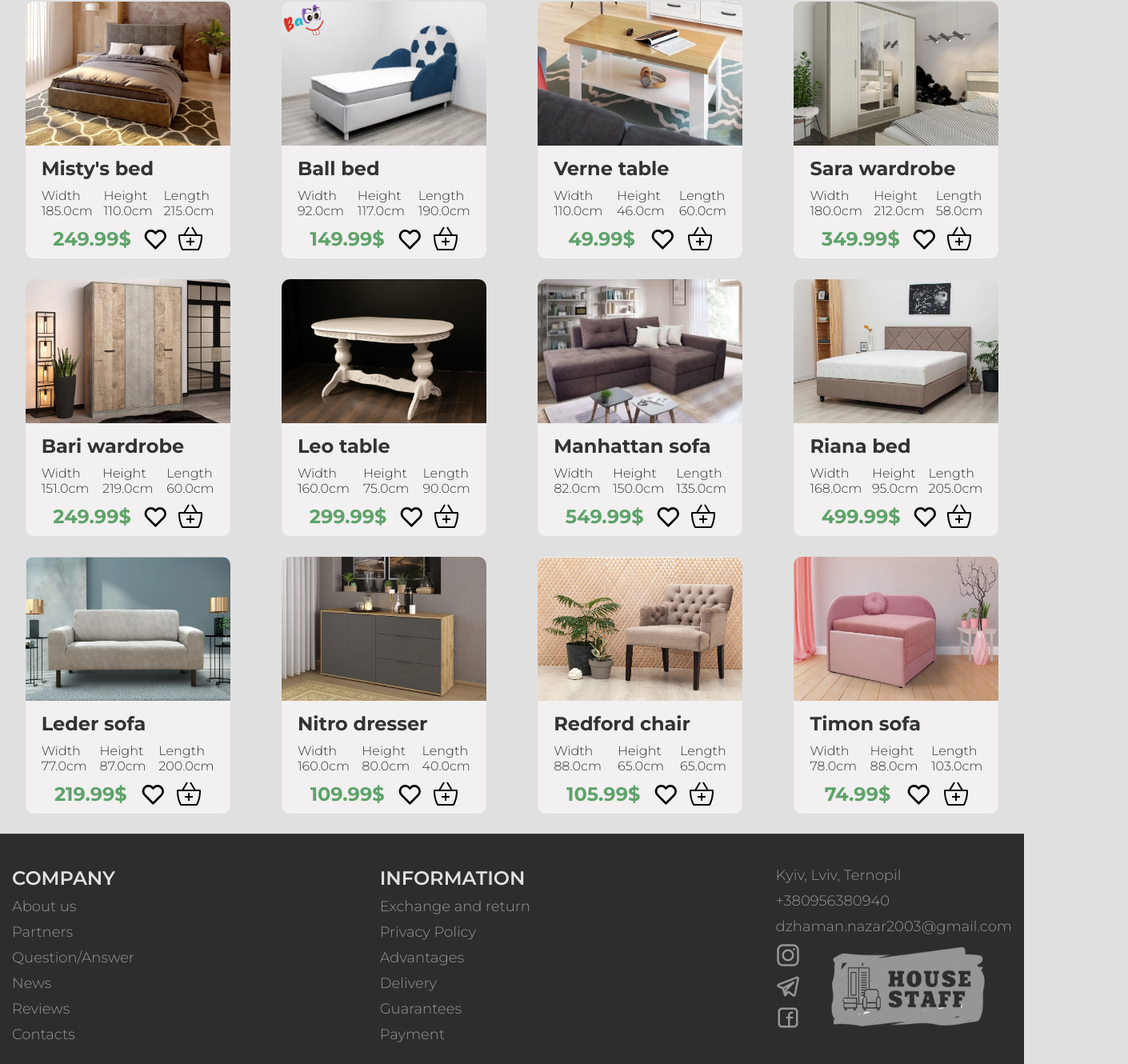
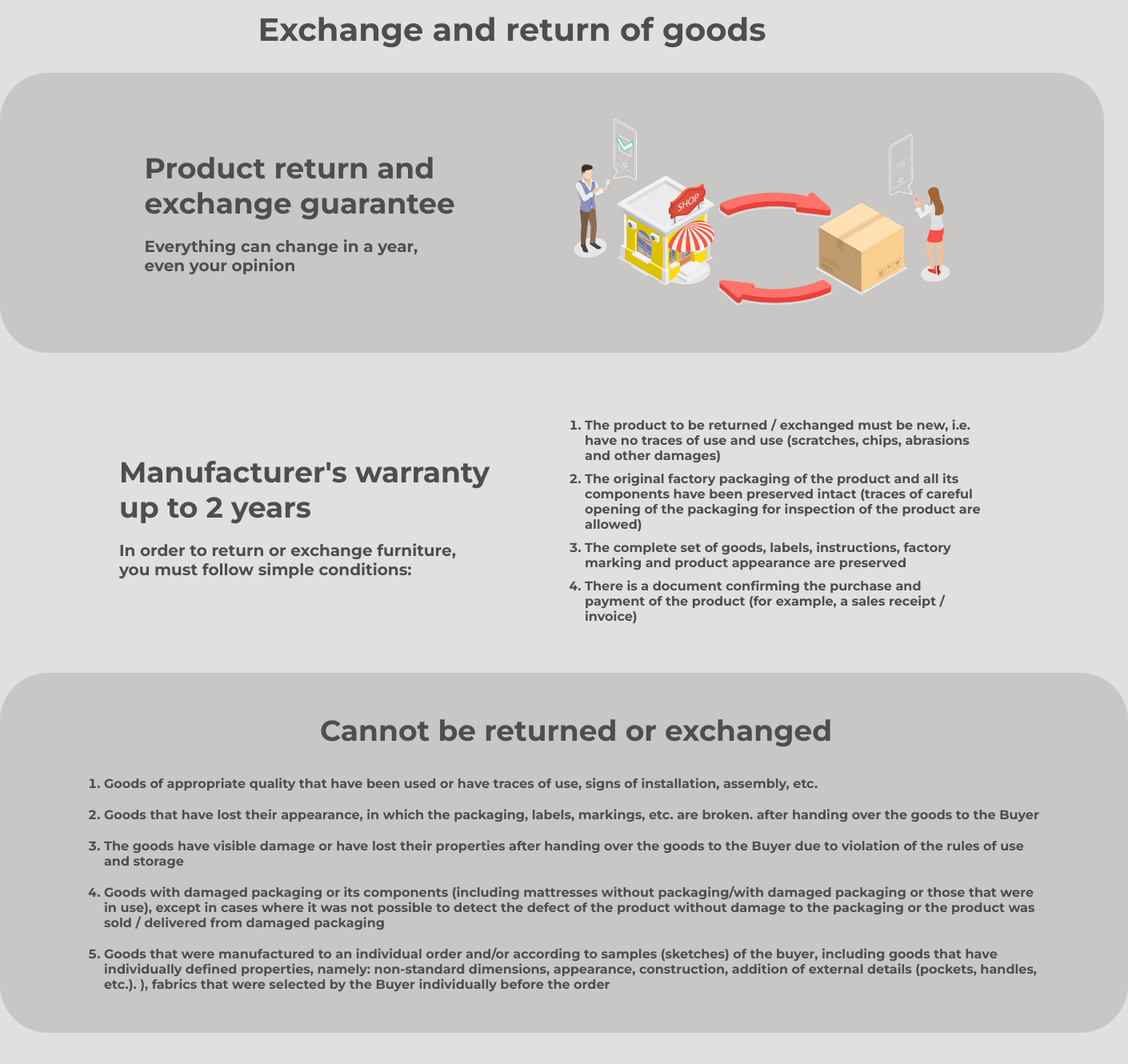
Before and after one commit to Dzhaman-Nazarii/furniture-store, a React (Create React App) app: page /exchange-return in a window 1280 px wide. Shown: the part 108-1438 px from the top of the page at 80% size, 1410 px wide, since content can reach past the window. Built offline with nearby package versions, Linux system fonts and the light colour scheme.

Commit message:
add ExchangeAndReturn page

```diff
--- a/src/components/app/App.tsx
+++ b/src/components/app/App.tsx
@@ -11,6 +11,8 @@ import { FavouritesProvider } from "../../context/FavouritesContext";
 import { BasketProvider } from "../../context/BasketContext";
 import { ProductDetails } from "../../pages/productDetalis/ProductDetails";
 import { SearchProvider } from "../../context/SearchContext";
+import { ExchangeAndReturn } from "../../pages/exchangeAndReturn/ExchangeAndReturn";
+import { About } from "../../pages/about/About";
 
 export const App: FC = () => {
 	return (
@@ -29,6 +31,8 @@ export const App: FC = () => {
 				  <Route path="/profile" element={<Profile />} />
 				  <Route path="/basket" element={<Basket />} />
 				  <Route path="/product/:productId" element={<ProductDetails />} />
+				  <Route path="/about" element={<About/>} />
+				  <Route path="/exchange-return" element={<ExchangeAndReturn />} />
 				  <Route path="*" element={<Home />} />
 				</Routes>
 			  </main>
--- a/src/components/footer/Footer.module.css
+++ b/src/components/footer/Footer.module.css
@@ -28,6 +28,11 @@
 	font-size: 18px;
 	margin-bottom: 10px;
 	color: rgba(255, 255, 255, 0.5);
+}
+
+.footer_link {
+	text-decoration: none;
+	color: inherit;
 }
 
 .footer_phone, .footer_mail {
--- a/src/components/footer/Footer.tsx
+++ b/src/components/footer/Footer.tsx
@@ -14,12 +14,24 @@ export const Footer: FC = () => {
 					<h3 className={css.footer_title}>Company</h3>
 					<nav className={css.footer_nav}>
 						<ul className={css.footer_list}>
-							<li className={css.footer_item}>About us</li>
-							<li className={css.footer_item}>Partners</li>
-							<li className={css.footer_item}>Question/Answer</li>
-							<li className={css.footer_item}>News</li>
-							<li className={css.footer_item}>Reviews</li>
-							<li className={css.footer_item}>Contacts</li>
+							<li className={css.footer_item}>
+								<Link className={css.footer_link} to="/about">About us</Link>
+							</li>
+							<li className={css.footer_item}>
+								<Link className={css.footer_link} to="/partners">Partners</Link>
+							</li>
+							<li className={css.footer_item}>
+								<Link className={css.footer_link} to="/faq">Question/Answer</Link>
+							</li>
+							<li className={css.footer_item}>
+								<Link className={css.footer_link} to="/news">News</Link>
+							</li>
+							<li className={css.footer_item}>
+								<Link className={css.footer_link} to="/reviews">Reviews</Link>
+							</li>
+							<li className={css.footer_item}>
+								<Link className={css.footer_link} to="/contacts">Contacts</Link>
+							</li>
 						</ul>
 					</nav>
 				</div>
@@ -28,13 +40,25 @@ export const Footer: FC = () => {
 					<nav className={css.footer_nav}>
 						<ul className={css.footer_list}>
 							<li className={css.footer_item}>
-								Exchange and return
+								<Link className={css.footer_link} to="/exchange-return">
+									Exchange and return
+								</Link>
 							</li>
-							<li className={css.footer_item}>Privacy Policy</li>
-							<li className={css.footer_item}>Advantages</li>
-							<li className={css.footer_item}>Delivery</li>
-							<li className={css.footer_item}>Guarantees</li>
-							<li className={css.footer_item}>Payment</li>
+							<li className={css.footer_item}>
+								<Link className={css.footer_link} to="/privacy-policy">Privacy Policy</Link>
+							</li>
+							<li className={css.footer_item}>
+								<Link className={css.footer_link} to="/advantages">Advantages</Link>
+							</li>
+							<li className={css.footer_item}>
+								<Link className={css.footer_link} to="/delivery">Delivery</Link>
+							</li>
+							<li className={css.footer_item}>
+								<Link className={css.footer_link} to="/guarantees">Guarantees</Link>
+							</li>
+							<li className={css.footer_item}>
+								<Link className={css.footer_link} to="/payment">Payment</Link>
+							</li>
 						</ul>
 					</nav>
 				</div>
@@ -62,7 +86,10 @@ export const Footer: FC = () => {
 						<div className={css.footer_social}>
 							<ul className={css.footer_apps}>
 								<li className={css.footer_app}>
-									<a href="https://www.instagram.com/dzhaman_1119/" target="_blank ">
+									<a
+										href="https://www.instagram.com/dzhaman_1119/"
+										target="_blank"
+										rel="noopener noreferrer">
 										<img
 											src={instagramSvg}
 											alt="instagram"
@@ -70,7 +97,10 @@ export const Footer: FC = () => {
 									</a>
 								</li>
 								<li className={css.footer_app}>
-									<a href="https://t.me/dzhaman_1119" target="_blank ">
+									<a
+										href="https://t.me/dzhaman_1119"
+										target="_blank"
+										rel="noopener noreferrer">
 										<img
 											src={telegramSvg}
 											alt="telegram"
@@ -78,7 +108,10 @@ export const Footer: FC = () => {
 									</a>
 								</li>
 								<li className={css.footer_app}>
-									<a href="https://www.facebook.com/share/vadB5d1aGgwSpQPA/?mibextid=LQQJ4d" target="_blank ">
+									<a
+										href="https://www.facebook.com/share/vadB5d1aGgwSpQPA/?mibextid=LQQJ4d"
+										target="_blank"
+										rel="noopener noreferrer">
 										<img
 											src={facebookSvg}
 											alt="facebook"
--- /dev/null
+++ b/src/pages/about/About.tsx
@@ -0,0 +1,7 @@
+import { FC } from 'react'
+
+export const About: FC = () => {
+  return (
+	<div>About</div>
+  )
+}
--- /dev/null
+++ b/src/pages/exchangeAndReturn/ExchangeAndReturn.module.css
@@ -0,0 +1,82 @@
+.exchange_header {
+	margin-top: 10px;
+	font-size: 40px;
+	text-align: center;
+}
+
+.exchange_box {
+	width: 100%;
+	height: 250px;
+	background-color: #c8c7c5;
+	border-radius: 60px;
+	padding: 50px;
+	display: flex;
+	align-items: center;
+	justify-content: space-evenly;
+	margin-top: 30px;
+	margin-bottom: 30px;
+}
+
+.exchange_title {
+	font-size: 36px;
+	margin-bottom: 20px;
+}
+
+.exchange_description {
+	font-size: 20px;
+	font-weight: bold;
+}
+
+.exchange_img {
+	width: 500px;
+	border-radius: 30px;
+}
+
+.exchange_success {
+	width: 100%;
+	height: 250px;
+	border-radius: 60px;
+	padding: 50px;
+	display: flex;
+	align-items: center;
+	justify-content: space-evenly;
+	gap: 20px;
+	margin-bottom: 20px;
+}
+
+.exchange_success_list {
+	width: 500px;
+}
+
+.exchange_success_item {
+	list-style: auto;
+	font-weight: bold;
+	margin-top: 10px;
+}
+
+.exchange_failed {
+	width: 100%;
+	height: 350px;
+	background-color: #c8c7c5;
+	border-radius: 60px;
+	padding: 50px 50px 50px 80px;
+	margin-bottom: 50px;
+}
+
+.exchange_failed_title {
+	text-align: center;
+	font-size: 36px;
+	margin-bottom: 10px;
+}
+
+.exchange_failed_list {
+	padding-left: 50px;
+	padding-right: 50px;
+	padding-top: 5px;
+}
+
+.exchange_failed_item {
+	list-style: auto;
+	font-weight: bold;
+	margin-top: 20px;
+}
--- /dev/null
+++ b/src/pages/exchangeAndReturn/ExchangeAndReturn.tsx
@@ -0,0 +1,99 @@
+import { FC } from "react";
+import css from "./ExchangeAndReturn.module.css";
+import returnSvg from "../../svg/return.webp";
+
+export const ExchangeAndReturn: FC = () => {
+	return (
+		<>
+			<h1 className={css.exchange_header}>
+				Exchange and return of goods
+			</h1>
+			<div className={css.exchange_box}>
+				<div>
+					<h2 className={css.exchange_title}>
+						Product return and <br /> exchange guarantee
+					</h2>
+					<p className={css.exchange_description}>
+						Everything can change in a year, <br /> even your
+						opinion
+					</p>
+				</div>
+				<img
+					className={css.exchange_img}
+					src={returnSvg}
+					alt="return"
+				/>
+			</div>
+			<div className={css.exchange_success}>
+				<div>
+					<h2 className={css.exchange_title}>
+						Manufacturer's warranty <br /> up to 2 years
+					</h2>
+					<p className={css.exchange_description}>
+						In order to return or exchange furniture, <br /> you
+						must follow simple conditions:
+					</p>
+				</div>
+				<ol className={css.exchange_success_list}>
+					<li className={css.exchange_success_item}>
+						The product to be returned / exchanged must be new, i.e.
+						have no traces of use and use (scratches, chips,
+						abrasions and other damages)
+					</li>
+					<li className={css.exchange_success_item}>
+						The original factory packaging of the product and all
+						its components have been preserved intact (traces of
+						careful opening of the packaging for inspection of the
+						product are allowed)
+					</li>
+					<li className={css.exchange_success_item}>
+						The complete set of goods, labels, instructions, factory
+						marking and product appearance are preserved
+					</li>
+					<li className={css.exchange_success_item}>
+						There is a document confirming the purchase and payment
+						of the product (for example, a sales receipt / invoice)
+					</li>
+				</ol>
+			</div>
+			<div className={css.exchange_failed}>
+				<h2 className={css.exchange_failed_title}>
+					Cannot be returned or exchanged
+				</h2>
+				<ol className={css.exchange_failed_list}>
+					<li className={css.exchange_failed_item}>
+						Goods of appropriate quality that have been used or have
+						traces of use, signs of installation, assembly, etc.
+					</li>
+					<li className={css.exchange_failed_item}>
+						Goods that have lost their appearance, in which the
+						packaging, labels, markings, etc. are broken. after
+						handing over the goods to the Buyer
+					</li>
+					<li className={css.exchange_failed_item}>
+						The goods have visible damage or have lost their
+						properties after handing over the goods to the Buyer due
+						to violation of the rules of use and storage
+					</li>
+					<li className={css.exchange_failed_item}>
+						Goods with damaged packaging or its components
+						(including mattresses without packaging/with damaged
+						packaging or those that were in use), except in cases
+						where it was not possible to detect the defect of the
+						product without damage to the packaging or the product
+						was sold / delivered from damaged packaging
+					</li>
+					<li className={css.exchange_failed_item}>
+						Goods that were manufactured to an individual order
+						and/or according to samples (sketches) of the buyer,
+						including goods that have individually defined
+						properties, namely: non-standard dimensions, appearance,
+						construction, addition of external details (pockets,
+						handles, etc.). ), fabrics that were selected by the
+						Buyer individually before the order
+					</li>
+				</ol>
+			</div>
+		</>
+	);
+};
```
Also changed, not shown: src/img/return.jpg (added), src/pages/about/About.module.css (added), src/svg/return.webp (added).
